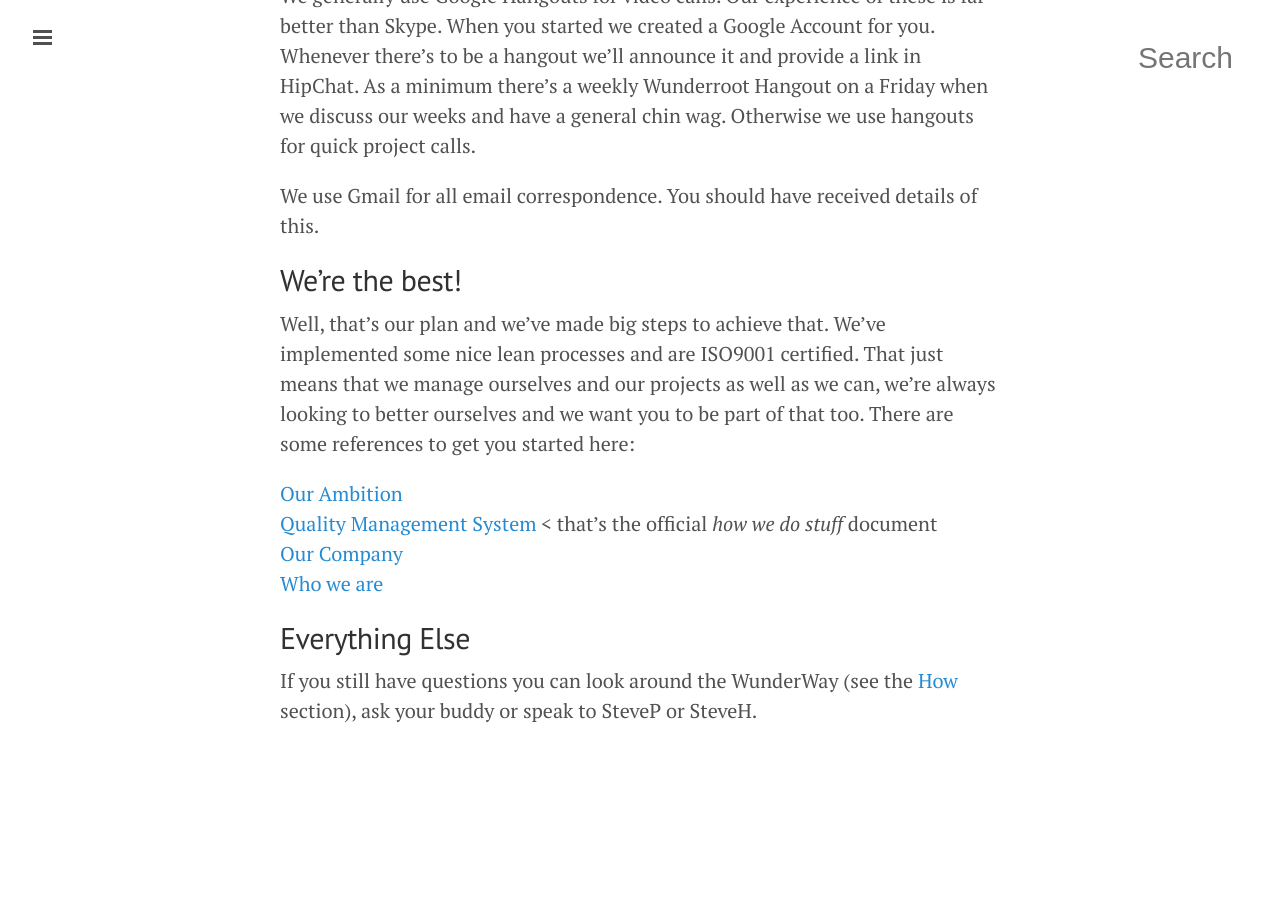
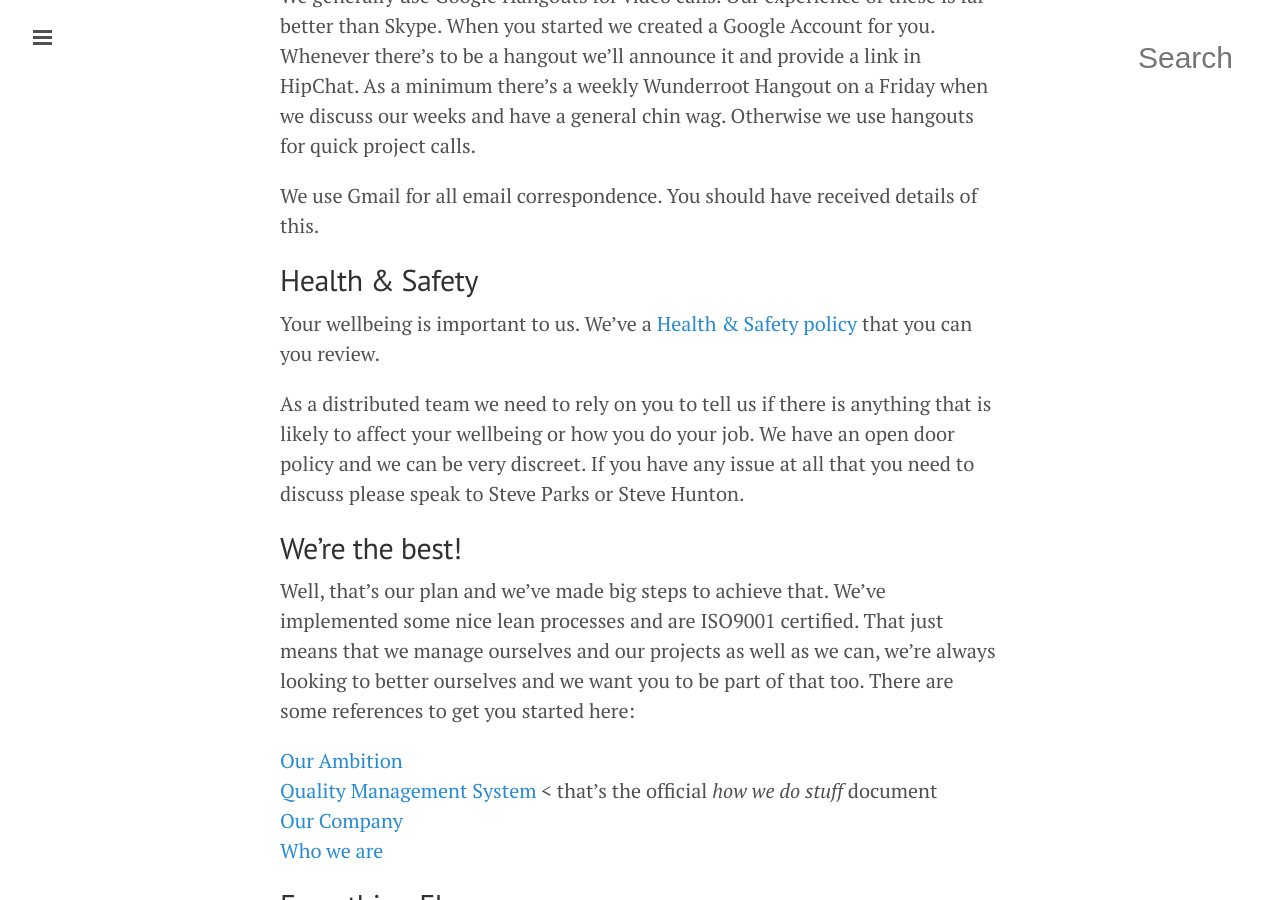
Before and after one commit to tormi/WunderWay, a Jekyll site: the page built from how/new-starter.md, in a window 1280 px wide and 900 px high, scrolled down 1931 px. Built offline with Jekyll 4.4.1, drawn with Linux system fonts in a browser that asks for light colours; Markdown is read by kramdown in place of the engine named in the settings; before the commit the page ends 2737 px from its top, so only the background shows below that.

Commit message:
Added: H&S policy

```diff
--- a/how/new-starter.md
+++ b/how/new-starter.md
@@ -51,6 +51,12 @@
 
 We use Gmail for all email correspondence. You should have received details of this.
 
+##Health & Safety
+
+Your wellbeing is important to us. We've a <a href="http://way.wunder.co.company/health-and-safety/">Health & Safety policy</a> that you can you review.
+
+As a distributed team we need to rely on you to tell us if there is anything that is likely to affect your wellbeing or how you do your job. We have an open door policy and we can be very discreet. If you have any issue at all that you need to discuss please speak to Steve Parks or Steve Hunton.
+
 ##We're the best!
 
 Well, that's our plan and we've made big steps to achieve that. We've implemented some nice lean processes and are ISO9001 certified. That just means that we manage ourselves and our projects as well as we can, we're always looking to better ourselves and we want you to be part of that too. There are some references to get you started here:
```
Also changed, not shown: company/health-and-safety.md (added, +24 -0 lines).
